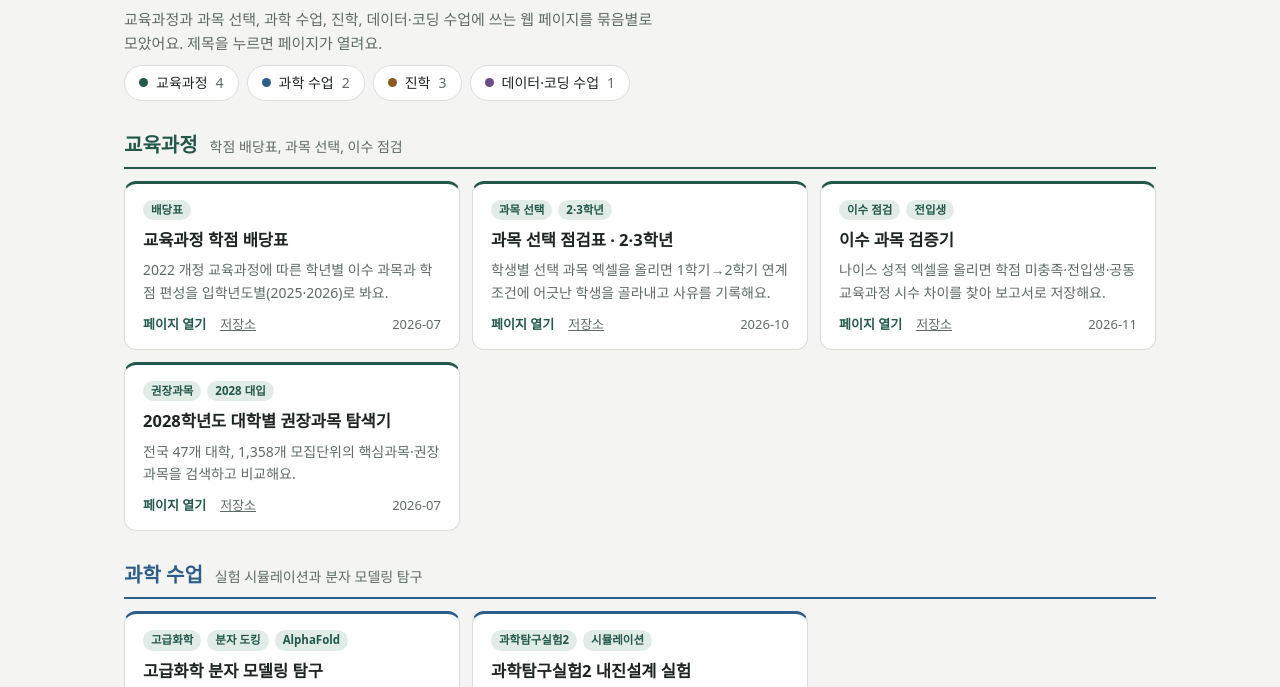
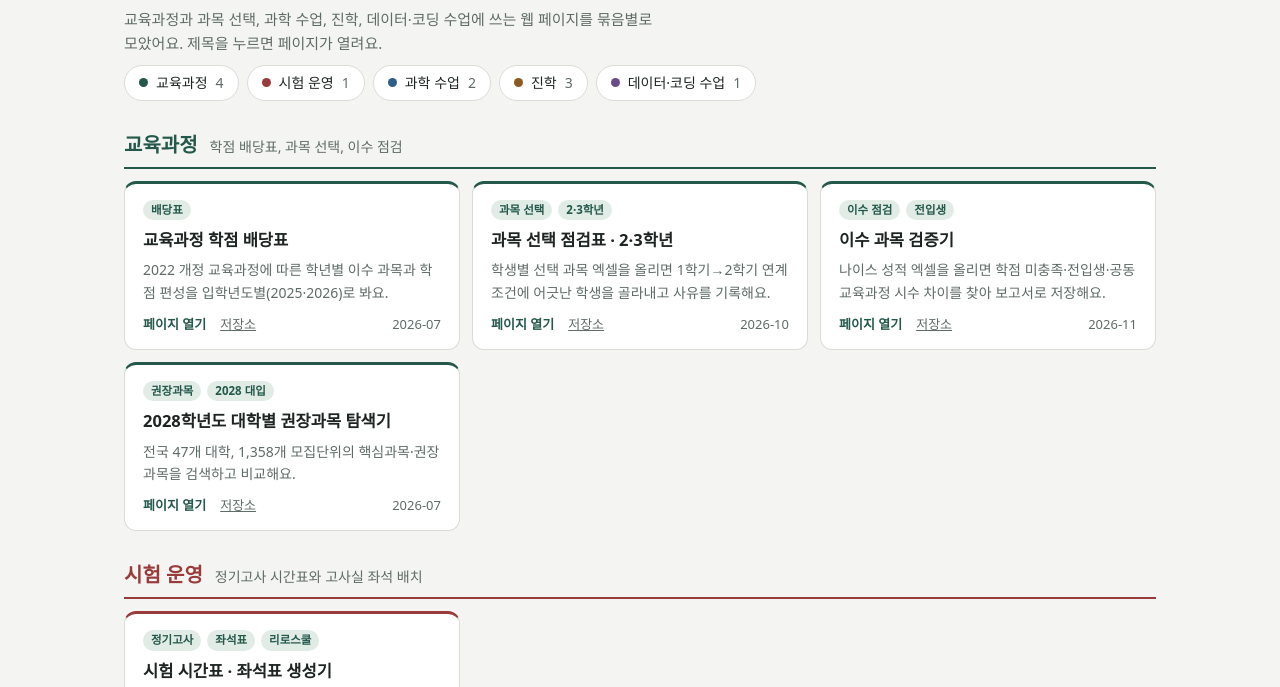
Before and after one commit to gicheolkye/gicheolkye.github.io, a plain HTML site: page index.html in a window 1280 px wide. Shown: the part 99-786 px from the top of the page. Drawn offline with Linux system fonts and the light colour scheme; a web font is replaced by a local one.

Commit message:
시험 운영 묶음 되살리기

```diff
--- a/index.html
+++ b/index.html
@@ -22,6 +22,7 @@
   --c-sci: #2f5d8a;
   --c-admit: #8a5a1f;
   --c-data: #6b4c8a;
+  --c-exam: #9a3b3b;
   --font-display: "Gowun Batang", "Nanum Myeongjo", serif;
   --font-body: "IBM Plex Sans KR", "Apple SD Gothic Neo", "Malgun Gothic", system-ui, sans-serif;
   color-scheme: light;
@@ -30,14 +31,14 @@
   :root:not([data-theme="light"]) {
     --bg: #141917; --surface: #1c2320; --ink: #e5ebe8; --muted: #9aa8a2; --line: #303a36;
     --accent: #7cc4ad; --accent-soft: #23342e;
-    --c-curri: #7cc4ad; --c-sci: #8ab8e6; --c-admit: #e3b26e; --c-data: #c3a6e6;
+    --c-curri: #7cc4ad; --c-sci: #8ab8e6; --c-admit: #e3b26e; --c-data: #c3a6e6; --c-exam: #e69a9a;
     color-scheme: dark;
   }
 }
 :root[data-theme="dark"] {
   --bg: #141917; --surface: #1c2320; --ink: #e5ebe8; --muted: #9aa8a2; --line: #303a36;
   --accent: #7cc4ad; --accent-soft: #23342e;
-  --c-curri: #7cc4ad; --c-sci: #8ab8e6; --c-admit: #e3b26e; --c-data: #c3a6e6;
+  --c-curri: #7cc4ad; --c-sci: #8ab8e6; --c-admit: #e3b26e; --c-data: #c3a6e6; --c-exam: #e69a9a;
   color-scheme: dark;
 }
 * { box-sizing: border-box; }
@@ -113,6 +114,10 @@ const GROUPS = [
       { repo: "credit_verifier_kyhs", title: "이수 과목 검증기", desc: "나이스 성적 엑셀을 올리면 학점 미충족·전입생·공동교육과정 시수 차이를 찾아 보고서로 저장해요.", tags: ["이수 점검", "전입생"], date: "2026-11" },
       { repo: "my-website", title: "2028학년도 대학별 권장과목 탐색기", desc: "전국 47개 대학, 1,358개 모집단위의 핵심과목·권장과목을 검색하고 비교해요.", tags: ["권장과목", "2028 대입"], date: "2026-07" }
     ] },
+  { id: "exam", title: "시험 운영", color: "var(--c-exam)", desc: "정기고사 시간표와 고사실 좌석 배치",
+    items: [
+      { repo: "examseat", src: "https://github.com/gicheolkye/gicheolkye.github.io/tree/main/examseat", title: "시험 시간표 · 좌석표 생성기", desc: "리로스쿨 강좌목록·고사실별 명렬표·개인별 시간표를 올리면 우리 학교 양식 시간표, 고사실 현황, 고사실별 좌석표(PNG·PDF)를 만들어요. 겹치는 고사실은 바로 바꿀 수 있어요.", tags: ["정기고사", "좌석표", "리로스쿨"], date: "2026-11" }
+    ] },
   { id: "science", title: "과학 수업", color: "var(--c-sci)", desc: "실험 시뮬레이션과 분자 모델링 탐구",
     items: [
       { repo: "advchem_modeling_kyhs", title: "고급화학 분자 모델링 탐구", desc: "앰피실린 분자 도킹, CERKL 돌연변이 구조 예측, 시냅토태그민 Ca²⁺ 도킹까지 세 가지 탐구 활동 보고서를 모았어요.", tags: ["고급화학", "분자 도킹", "AlphaFold"], date: "2026-11" },
@@ -143,7 +148,7 @@ GROUPS.forEach(g => {
       <p>${esc(i.desc)}</p>
       <div class="links">
         <a class="go" href="${main}">${i.noPage ? "저장소 열기" : "페이지 열기"}</a>
-        ${i.noPage ? "" : `<a class="repo" href="${G(i.repo)}">저장소</a>`}
+        ${i.noPage ? "" : `<a class="repo" href="${i.src || G(i.repo)}">저장소</a>`}
         <span class="date">${i.date}</span>
       </div>
     </article>`;
```
